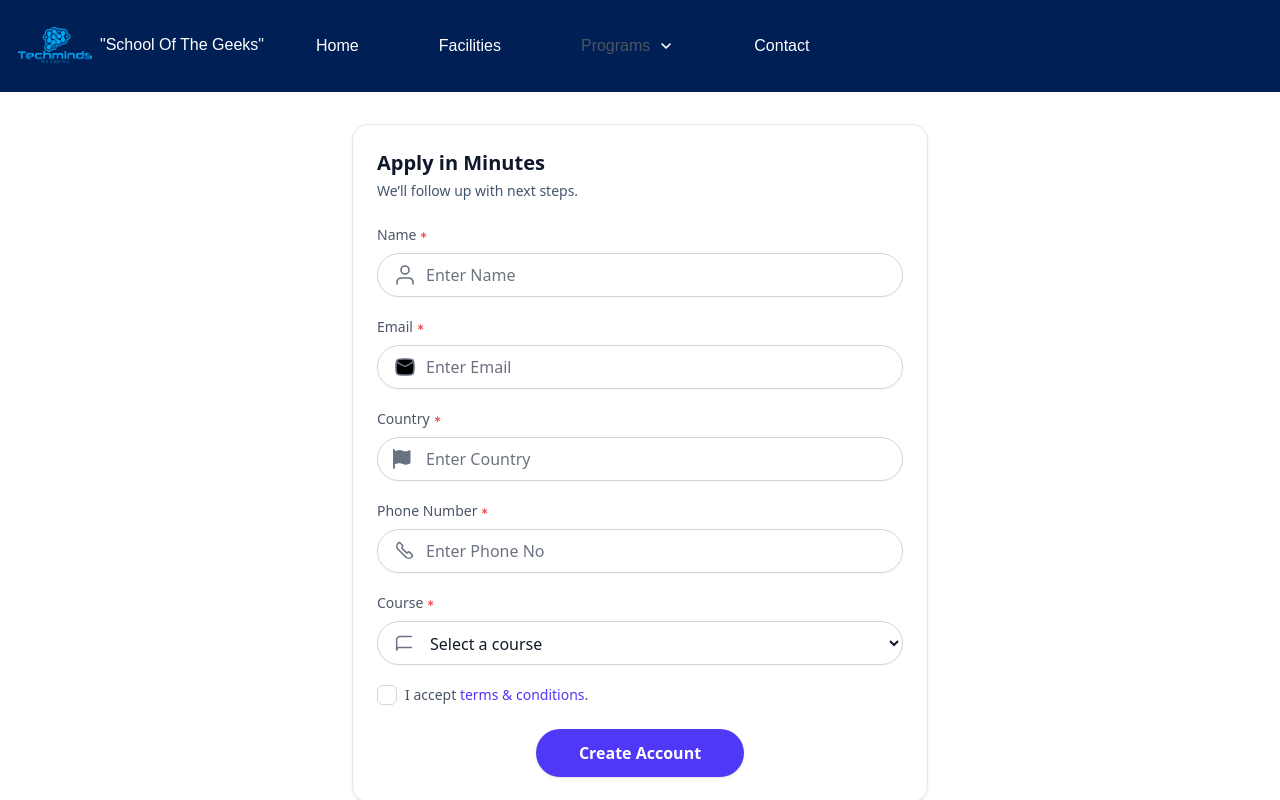
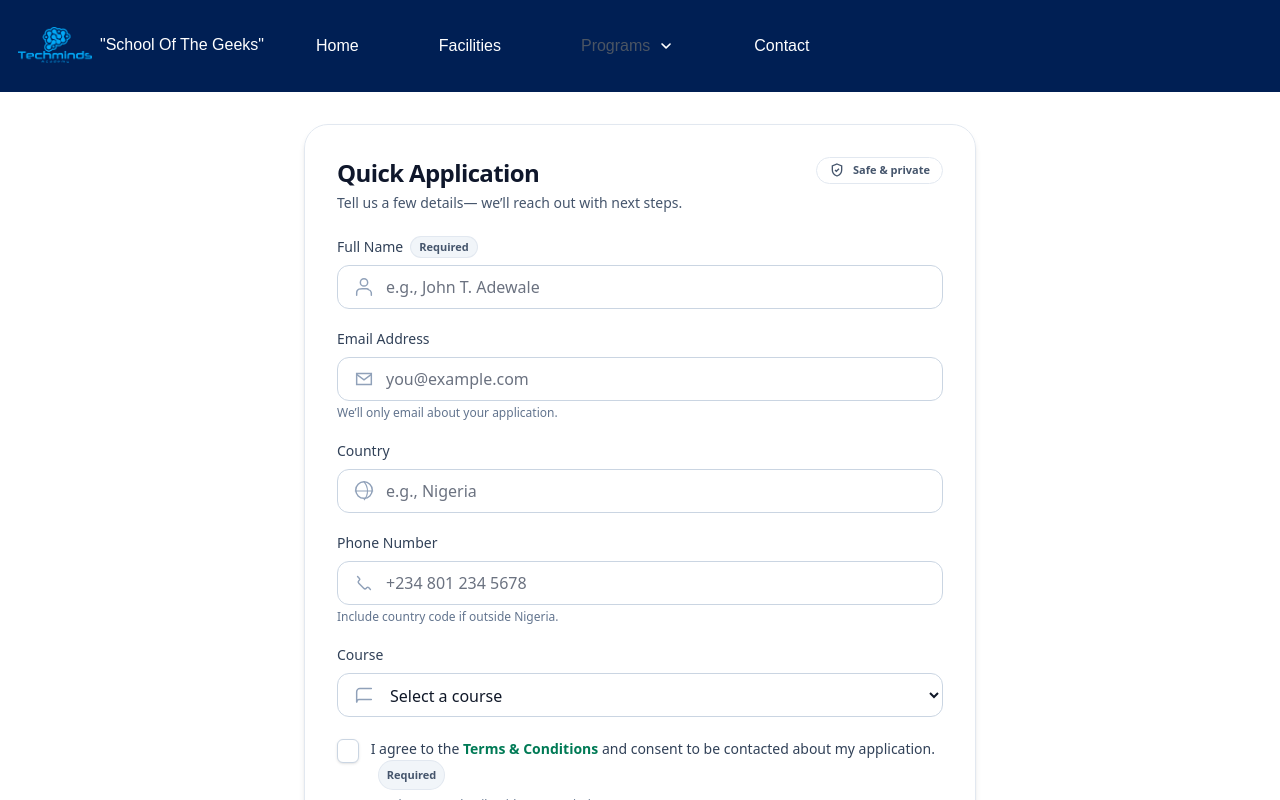
Before and after one commit to Bookofharry/Website-techminds, a React (Vite) app: page /application in a window 1280 px wide. Shown: the top 800 px of the page. Built offline with nearby package versions, Linux system fonts and the light colour scheme; a web font is replaced by a local one.

Commit message:
Done with Facilities Page

```diff
--- a/src/App.jsx
+++ b/src/App.jsx
@@ -11,11 +11,13 @@ import Footer from './compo/footer'
 import Mail from './pages/Mail'
 import Application from './pages/Application'
 import { BrowserRouter, Route, Routes } from 'react-router-dom'
+import ScrollToTop from "./ScroolTop";
 
 function App(){
 
   return (
     <BrowserRouter>
+    <ScrollToTop />
       {/* Navigation Bar Needs to be Worked On */}
       <nav>
         <NavBar/>
--- a/src/compo/add.jsx
+++ b/src/compo/add.jsx
@@ -1,5 +1,3 @@
-import React from "react";
-
 export default function KidsCodeOverview() {
   const navy = "#0b2a6b";
   const icon = "h-7 w-7 text-[#0b2a6b] dark:text-[#6f8ac5]";
--- a/src/pages/Application.jsx
+++ b/src/pages/Application.jsx
@@ -1,4 +1,4 @@
-import React, { useState } from "react";
+import { useState } from "react";
 
 function Application({ onSubmit }) {
   const [values, setValues] = useState({
@@ -56,7 +56,6 @@ function Application({ onSubmit }) {
       if (typeof onSubmit === "function") {
         await onSubmit(values);
       } else {
-        // demo fallback
         await new Promise((r) => setTimeout(r, 900));
         console.log("Application submitted:", values);
       }
@@ -75,44 +74,73 @@ function Application({ onSubmit }) {
     }
   };
 
+  // --- UI tokens (switched to emerald/green)
   const inputBase =
-    "block w-full h-11 pr-5 pl-12 py-2.5 text-base font-normal shadow-xs text-gray-900 dark:text-slate-100 bg-transparent border rounded-full placeholder-gray-400 focus:outline-none transition";
-  const borderOk = "border-gray-300 focus:border-indigo-500";
-  const borderErr = "border-red-400 focus:border-red-500";
+    "block w-full h-11 pr-4 pl-12 py-2.5 text-base font-normal text-gray-900 dark:text-slate-100 bg-white/70 dark:bg-slate-900/70 border rounded-xl placeholder-gray-400 focus:outline-none transition";
+  const ok =
+    "border-slate-300 hover:border-slate-400 focus:border-emerald-600 focus:ring-2 focus:ring-emerald-500/30";
+  const err =
+    "border-red-400 hover:border-red-500 focus:border-red-500 focus:ring-2 focus:ring-red-400/30";
+
+  const labelCls =
+    "mb-2 flex items-center text-sm font-medium text-slate-700 dark:text-slate-300";
+
+  const iconWrap =
+    "pointer-events-none absolute inset-y-0 left-0 flex items-center pl-3 text-slate-400";
 
   return (
     <section className="py-8">
-      <div className="mx-auto w-full max-w-xl rounded-2xl border border-slate-200 bg-white/90 p-6 shadow-sm backdrop-blur dark:border-slate-800 dark:bg-slate-900/70">
-        <h2 className="text-xl font-semibold text-slate-900 dark:text-white">
-          Apply in Minutes
+      <div className="mx-auto w-full max-w-2xl rounded-3xl border border-slate-200 bg-white/90 p-6 shadow-md backdrop-blur dark:border-slate-800 dark:bg-slate-900/70 sm:p-8">
+        {/* Header */}
+        <div className="flex items-start justify-between">
+          <div>
+            <h2 className="text-2xl font-black tracking-tight text-slate-900 dark:text-white">
+              Quick Application
             </h2>
             <p className="mt-1 text-sm text-slate-600 dark:text-slate-300">
-           We’ll follow up with next steps.
+              Tell us a few details—{" "}
+              <span className="font-medium">we’ll reach out with next steps.</span>
             </p>
+          </div>
+          {/* tiny reassurance badge */}
+          <div className="hidden sm:inline-flex items-center gap-2 rounded-full border border-slate-200 bg-slate-50 px-3 py-1 text-[11px] font-semibold text-slate-600 dark:border-slate-700 dark:bg-slate-800/60 dark:text-slate-300">
+            <svg viewBox="0 0 24 24" className="h-4 w-4" fill="none" stroke="currentColor" strokeWidth="2">
+              <path d="M12 3l7 3v6c0 4.5-3 7.5-7 9-4-1.5-7-4.5-7-9V6l7-3Z" />
+              <path d="M9 12l2 2 4-4" />
+            </svg>
+            Safe & private
+          </div>
+        </div>
 
+        {/* Success toast */}
         {sent && (
-          <div className="mt-4 rounded-lg border border-emerald-300 bg-emerald-50 px-4 py-3 text-sm text-emerald-800 dark:border-emerald-700 dark:bg-emerald-900/40 dark:text-emerald-200">
-            ✅ Application received! We’ll reach out shortly.
+          <div
+            role="status"
+            aria-live="polite"
+            className="mt-4 flex items-center gap-3 rounded-xl border border-emerald-300 bg-emerald-50 px-4 py-3 text-sm text-emerald-800 dark:border-emerald-700 dark:bg-emerald-900/40 dark:text-emerald-200"
+          >
+            <svg viewBox="0 0 24 24" className="h-5 w-5" fill="none" stroke="currentColor" strokeWidth="2">
+              <path d="M20 7L10 17l-6-6" />
+            </svg>
+            Application received! We’ll contact you soon.
           </div>
         )}
 
-        <form className="mt-6 space-y-5" onSubmit={handleSubmit} noValidate>
+        <form className="mt-6 grid grid-cols-1 gap-5" onSubmit={handleSubmit} noValidate>
           {/* Name */}
           <div className="relative">
-            <label
-              htmlFor="name"
-              className="mb-2 flex items-center text-sm font-medium text-gray-600 dark:text-slate-300"
-            >
-              Name
-              <svg width="7" height="7" className="ml-1" viewBox="0 0 7 7" fill="none">
-                <path d="M3.11222 6.04545L3.20668 3.94744L1.43679 5.08594L0.894886 4.14134L2.77415 3.18182L0.894886 2.2223L1.43679 1.2777L3.20668 2.41619L3.11222 0.318182H4.19105L4.09659 2.41619L5.86648 1.2777L6.40838 2.2223L4.52912 3.18182L6.40838 4.14134L5.86648 5.08594L4.09659 3.94744L4.19105 6.04545H3.11222Z" fill="#EF4444"/>
-              </svg>
+            <label htmlFor="name" className={labelCls}>
+              Full Name
+              <span className="ml-2 rounded-full bg-slate-100 px-2 py-0.5 text-[11px] font-semibold text-slate-600 ring-1 ring-slate-200 dark:bg-slate-800 dark:text-slate-300 dark:ring-slate-700">
+                Required
+              </span>
             </label>
 
             <div className="relative text-gray-500 focus-within:text-gray-900 dark:focus-within:text-white">
-              <div className="pointer-events-none absolute inset-y-0 left-0 flex items-center pl-3">
-                <svg className="ml-1 stroke-current" width="24" height="24" viewBox="0 0 24 24" fill="none">
-                  <path d="M20 21V20.1429C20 19.0805 20 18.5493 19.8997 18.1099C19.5578 16.6119 18.3881 15.4422 16.8901 15.1003C16.4507 15 15.9195 15 14.8571 15H10C8.13623 15 7.20435 15 6.46927 15.3045C5.48915 15.7105 4.71046 16.4892 4.30448 17.4693C4 18.2044 4 19.1362 4 21M16 7C16 9.20914 14.2091 11 12 11C9.79086 11 8 9.20914 8 7C8 4.79086 9.79086 3 12 3C14.2091 3 16 4.79086 16 7Z" strokeWidth="1.6" strokeLinecap="round"/>
+              <div className={iconWrap}>
+                <svg className="ml-1 stroke-current" width="22" height="22" viewBox="0 0 24 24" fill="none">
+                  <path d="M20 21v-1c0-1.1 0-1.65-.1-2.09a4 4 0 0 0-3.01-3.01C16.45 14.01 15.92 14 14.86 14H10c-1.86 0-2.79 0-3.53.31a4 4 0 0 0-2.17 2.17C4 17.21 4 18.14 4 20.01V21" strokeWidth="1.6" strokeLinecap="round"/>
+                  <circle cx="12" cy="7" r="4" strokeWidth="1.6"/>
                 </svg>
               </div>
               <input
@@ -123,8 +151,8 @@ function Application({ onSubmit }) {
                 value={values.name}
                 onChange={handleChange}
                 aria-invalid={!!errors.name}
-                className={`${inputBase} ${errors.name ? borderErr : borderOk}`}
-                placeholder="Enter Name"
+                className={`${inputBase} ${errors.name ? err : ok}`}
+                placeholder="e.g., John T. Adewale"
               />
             </div>
             {errors.name && <p className="mt-1 text-xs text-red-600">{errors.name}</p>}
@@ -132,20 +160,14 @@ function Application({ onSubmit }) {
 
           {/* Email */}
           <div className="relative">
-            <label
-              htmlFor="email"
-              className="mb-2 flex items-center text-sm font-medium text-gray-600 dark:text-slate-300"
-            >
-              Email
-              <svg width="7" height="7" className="ml-1" viewBox="0 0 7 7" fill="none">
-                <path d="M3.11222 6.04545L3.20668 3.94744L1.43679 5.08594L0.894886 4.14134L2.77415 3.18182L0.894886 2.2223L1.43679 1.2777L3.20668 2.41619L3.11222 0.318182H4.19105L4.09659 2.41619L5.86648 1.2777L6.40838 2.2223L4.52912 3.18182L6.40838 4.14134L5.86648 5.08594L4.09659 3.94744L4.19105 6.04545H3.11222Z" fill="#EF4444"/>
-              </svg>
+            <label htmlFor="email" className={labelCls}>
+              Email Address
             </label>
-
             <div className="relative text-gray-500 focus-within:text-gray-900 dark:focus-within:text-white">
-              <div className="pointer-events-none absolute inset-y-0 left-0 flex items-center pl-3">
-                <svg className="ml-1 stroke-current" width="24" height="24" viewBox="0 0 24 24">
-                  <path d="M3.54887 6.73325L7.76737 9.36216C9.82591 10.645 10.8552 11.2864 11.9999 11.2863C13.1446 11.2861 14.1737 10.6443 16.2318 9.36081L20.4611 6.72333M11 20H13C16.7712 20 18.6569 20 19.8284 18.8284C21 17.6569 21 15.7712 21 12C21 8.22876 21 6.34315 19.8284 5.17157C18.6569 4 16.7712 4 13 4H11C7.22876 4 5.34315 4 4.17157 5.17157C3 6.34315 3 8.22876 3 12C3 15.7712 3 17.6569 4.17157 18.8284C5.34315 20 7.22876 20 11 20Z" strokeWidth="1.6" strokeLinecap="round" strokeLinejoin="round"/>
+              <div className={iconWrap}>
+                <svg className="ml-1 stroke-current" width="22" height="22" viewBox="0 0 24 24" fill="none">
+                  <path d="M4 6h16v12H4z" strokeWidth="1.6" />
+                  <path d="M4 7l8 6 8-6" strokeWidth="1.6" />
                 </svg>
               </div>
               <input
@@ -156,29 +178,29 @@ function Application({ onSubmit }) {
                 value={values.email}
                 onChange={handleChange}
                 aria-invalid={!!errors.email}
-                className={`${inputBase} ${errors.email ? borderErr : borderOk}`}
-                placeholder="Enter Email"
+                className={`${inputBase} ${errors.email ? err : ok}`}
+                placeholder="you@example.com"
               />
             </div>
-            {errors.email && <p className="mt-1 text-xs text-red-600">{errors.email}</p>}
+            <div className="mt-1 flex items-center justify-between">
+              {errors.email ? (
+                <p className="text-xs text-red-600">{errors.email}</p>
+              ) : (
+                <p className="text-xs text-slate-500 dark:text-slate-400">We’ll only email about your application.</p>
+              )}
+            </div>
           </div>
 
           {/* Country */}
           <div className="relative">
-            <label
-              htmlFor="country"
-              className="mb-2 flex items-center text-sm font-medium text-gray-600 dark:text-slate-300"
-            >
+            <label htmlFor="country" className={labelCls}>
               Country
-              <svg width="7" height="7" className="ml-1" viewBox="0 0 7 7" fill="none">
-                <path d="M3.11222 6.04545L3.20668 3.94744L1.43679 5.08594L0.894886 4.14134L2.77415 3.18182L0.894886 2.2223L1.43679 1.2777L3.20668 2.41619L3.11222 0.318182H4.19105L4.09659 2.41619L5.86648 1.2777L6.40838 2.2223L4.52912 3.18182L6.40838 4.14134L5.86648 5.08594L4.09659 3.94744L4.19105 6.04545H3.11222Z" fill="#EF4444"/>
-              </svg>
             </label>
-
             <div className="relative text-gray-500 focus-within:text-gray-900 dark:focus-within:text-white">
-              <div className="pointer-events-none absolute inset-y-0 left-0 flex items-center pl-3">
-                <svg xmlns="http://www.w3.org/2000/svg" className="ml-1" fill="none" height="20" viewBox="0 0 448 512">
-                  <path d="M48 24C48 10.7 37.3 0 24 0S0 10.7 0 24V64 350.5 400v88c0 13.3 10.7 24 24 24s24-10.7 24-24V388l80.3-20.1c41.1-10.3 84.6-5.5 122.5 13.4c44.2 22.1 95.5 24.8 141.7 7.4l34.7-13c12.5-4.7 20.8-16.6 20.8-30V66.1c0-23-24.2-38-44.8-27.7l-9.6 4.8c-46.3 23.2-100.8 23.2-147.1 0c-35.1-17.6-75.4-22-113.5-12.5L48 52V24z" fill="currentColor"/>
+              <div className={iconWrap}>
+                <svg width="22" height="22" viewBox="0 0 24 24" className="ml-1" fill="none" stroke="currentColor">
+                  <path d="M12 2a9 9 0 1 0 .001 18.001A9 9 0 0 0 12 2Z" strokeWidth="1.6"/>
+                  <path d="M2 12h20M12 2a15 15 0 0 1 0 20" strokeWidth="1.2" />
                 </svg>
               </div>
               <input
@@ -188,8 +210,8 @@ function Application({ onSubmit }) {
                 value={values.country}
                 onChange={handleChange}
                 aria-invalid={!!errors.country}
-                className={`${inputBase} ${errors.country ? borderErr : borderOk}`}
-                placeholder="Enter Country"
+                className={`${inputBase} ${errors.country ? err : ok}`}
+                placeholder="e.g., Nigeria"
               />
             </div>
             {errors.country && <p className="mt-1 text-xs text-red-600">{errors.country}</p>}
@@ -197,20 +219,13 @@ function Application({ onSubmit }) {
 
           {/* Phone */}
           <div className="relative">
-            <label
-              htmlFor="phone"
-              className="mb-2 flex items-center text-sm font-medium text-gray-600 dark:text-slate-300"
-            >
+            <label htmlFor="phone" className={labelCls}>
               Phone Number
-              <svg width="7" height="7" className="ml-1" viewBox="0 0 7 7" fill="none">
-                <path d="M3.11222 6.04545L3.20668 3.94744L1.43679 5.08594L0.894886 4.14134L2.77415 3.18182L0.894886 2.2223L1.43679 1.2777L3.20668 2.41619L3.11222 0.318182H4.19105L4.09659 2.41619L5.86648 1.2777L6.40838 2.2223L4.52912 3.18182L6.40838 4.14134L5.86648 5.08594L4.09659 3.94744L4.19105 6.04545H3.11222Z" fill="#EF4444"/>
-              </svg>
             </label>
-
             <div className="relative text-gray-500 focus-within:text-gray-900 dark:focus-within:text-white">
-              <div className="pointer-events-none absolute inset-y-0 left-0 flex items-center pl-3">
-                <svg className="ml-1 stroke-current" width="24" height="24" viewBox="0 0 24 24" fill="none">
-                  <path d="M5.02623 10.2611L12.7387 17.9736C14.4091 19.6439 17.1173 19.6439 18.7877 17.9736C19.4559 17.3054 19.4559 16.2221 18.7877 15.554L16.6454 13.4116C16.1582 12.9244 15.3683 12.9244 14.8811 13.4116C14.3939 13.8988 13.604 13.8988 13.1168 13.4116L9.23534 9.53015C8.74814 9.04295 8.74814 8.25305 9.23534 7.76585C9.72253 7.27865 9.72253 6.48875 9.23534 6.00155L7.44584 4.21205C6.77768 3.5439 5.69439 3.5439 5.02623 4.21205C3.35584 5.88244 3.35584 8.59067 5.02623 10.2611Z" strokeWidth="1.6"/>
+              <div className={iconWrap}>
+                <svg className="ml-1 stroke-current" width="22" height="22" viewBox="0 0 24 24" fill="none">
+                  <path d="M5 5l2 2c.5.5.5 1.3 0 1.8l-.7.7a2 2 0 0 0 0 2.8l5.4 5.4a2 2 0 0 0 2.8 0l.7-.7c.5-.5 1.3-.5 1.8 0l2 2" strokeWidth="1.6" strokeLinecap="round"/>
                 </svg>
               </div>
               <input
@@ -221,30 +236,27 @@ function Application({ onSubmit }) {
                 value={values.phone}
                 onChange={handleChange}
                 aria-invalid={!!errors.phone}
-                className={`${inputBase} ${errors.phone ? borderErr : borderOk}`}
-                placeholder="Enter Phone No"
+                className={`${inputBase} ${errors.phone ? err : ok}`}
+                placeholder="+234 801 234 5678"
               />
             </div>
-            {errors.phone && <p className="mt-1 text-xs text-red-600">{errors.phone}</p>}
+            {errors.phone ? (
+              <p className="mt-1 text-xs text-red-600">{errors.phone}</p>
+            ) : (
+              <p className="mt-1 text-xs text-slate-500 dark:text-slate-400">Include country code if outside Nigeria.</p>
+            )}
           </div>
 
           {/* Course */}
           <div className="relative">
-            <label
-              htmlFor="course"
-              className="mb-2 flex items-center text-sm font-medium text-gray-600 dark:text-slate-300"
-            >
+            <label htmlFor="course" className={labelCls}>
               Course
-              <svg width="7" height="7" className="ml-1" viewBox="0 0 7 7" fill="none">
-                <path d="M3.11222 6.04545L3.20668 3.94744L1.43679 5.08594L0.894886 4.14134L2.77415 3.18182L0.894886 2.2223L1.43679 1.2777L3.20668 2.41619L3.11222 0.318182H4.19105L4.09659 2.41619L5.86648 1.2777L6.40838 2.2223L4.52912 3.18182L6.40838 4.14134L5.86648 5.08594L4.09659 3.94744L4.19105 6.04545H3.11222Z" fill="#EF4444"/>
-              </svg>
             </label>
-
             <div className="relative text-gray-500 focus-within:text-gray-900 dark:focus-within:text-white">
-              <div className="pointer-events-none absolute inset-y-0 left-0 flex items-center pl-3">
-                <svg className="ml-1" width="22" height="22" viewBox="0 0 24 24" fill="none">
-                  <path d="M4 19.5C4 18.1193 5.11929 17 6.5 17H20" stroke="currentColor" strokeWidth="1.6" strokeLinecap="round"/>
-                  <path d="M20 5H7.5C5.567 5 4 6.567 4 8.5V19.5" stroke="currentColor" strokeWidth="1.6" strokeLinecap="round"/>
+              <div className={iconWrap}>
+                <svg className="ml-1" width="22" height="22" viewBox="0 0 24 24" fill="none" stroke="currentColor">
+                  <path d="M4 19.5C4 18.1 5.1 17 6.5 17H20" strokeWidth="1.6" strokeLinecap="round"/>
+                  <path d="M20 5H7.5C5.6 5 4 6.6 4 8.5V19.5" strokeWidth="1.6" strokeLinecap="round"/>
                 </svg>
               </div>
               <select
@@ -253,7 +265,7 @@ function Application({ onSubmit }) {
                 value={values.course}
                 onChange={handleChange}
                 aria-invalid={!!errors.course}
-                className={`${inputBase} pr-10 ${errors.course ? borderErr : borderOk}`}
+                className={`${inputBase} pr-10 ${errors.course ? err : ok}`}
               >
                 <option value="" disabled>
                   Select a course
@@ -268,36 +280,111 @@ function Application({ onSubmit }) {
             {errors.course && <p className="mt-1 text-xs text-red-600">{errors.course}</p>}
           </div>
 
-          {/* Terms */}
-          <div className="flex items-center">
+          {/* Terms — custom checkbox with GREEN checkmark */}
+          <div className="relative">
+            <label htmlFor="accept" className="group flex cursor-pointer items-start gap-3">
               <input
                 id="accept"
                 name="accept"
                 type="checkbox"
                 checked={values.accept}
                 onChange={handleChange}
-              className="mr-2 h-5 w-5 appearance-none rounded-md border border-gray-300 hover:border-indigo-500 hover:bg-indigo-100 checked:border-indigo-500 checked:bg-indigo-100"
+                aria-invalid={!!errors.accept}
+                aria-describedby="accept-help"
+                className="peer sr-only"
               />
-            <label htmlFor="accept" className="text-sm text-gray-600 dark:text-slate-300">
-              I accept{" "}
-              <a href="#" className="font-medium text-indigo-600 hover:underline">
-                terms &amp; conditions
-              </a>
-              .
+              <span
+                className={[
+                  "relative mt-0.5 inline-flex h-6 w-6 items-center justify-center rounded-md",
+                  // base box
+                  "border border-slate-300 bg-white shadow-sm dark:border-slate-700/70 dark:bg-slate-800",
+                  "transition-all duration-300 group-hover:border-emerald-400",
+                  // focus ring
+                  "peer-focus-visible:outline peer-focus-visible:outline-2 peer-focus-visible:outline-emerald-500 peer-focus-visible:outline-offset-2",
+                  // checked state: keep light box, green border + subtle glow
+                  "peer-checked:border-emerald-600 peer-checked:shadow-[0_0_0_4px_rgba(16,185,129,0.15)]",
+                  errors.accept ? "ring-1 ring-red-400/70" : "",
+                ].join(" ")}
+              >
+                {/* GREEN checkmark */}
+                <svg
+                  viewBox="0 0 24 24"
+                  className={[
+                    "h-4 w-4 text-emerald-600 dark:text-emerald-400",
+                    "transition-transform duration-300",
+                    "peer-checked:scale-100 peer-checked:opacity-100",
+                    "scale-75 opacity-0",
+                  ].join(" ")}
+                  aria-hidden
+                >
+                  <path
+                    d="M5 13l4 4L19 7"
+                    fill="none"
+                    stroke="currentColor"
+                    strokeWidth="3"
+                    strokeLinecap="round"
+                    strokeLinejoin="round"
+                  />
+                </svg>
+                {/* subtle highlight on check */}
+                <span
+                  className={[
+                    "pointer-events-none absolute inset-0 rounded-md opacity-0 transition-opacity duration-300",
+                    "peer-checked:opacity-100",
+                    "bg-[radial-gradient(120%_120%_at_0%_0%,_rgba(16,185,129,0.08)_0%,_transparent_60%)]",
+                  ].join(" ")}
+                />
+              </span>
+
+              <span className="text-sm leading-6 text-slate-700 dark:text-slate-300">
+                I agree to the{" "}
+                <a href="#" className="font-semibold text-emerald-700 underline-offset-2 hover:underline dark:text-emerald-400">
+                  Terms &amp; Conditions
+                </a>{" "}
+                and consent to be contacted about my application.
+                <span className="ml-2 inline-flex items-center rounded-full bg-slate-100 px-2 py-0.5 text:[11px] text-[11px] font-semibold text-slate-600 ring-1 ring-slate-200 dark:bg-slate-800 dark:text-slate-300 dark:ring-slate-700">
+                  Required
+                </span>
+              </span>
             </label>
+
+            <p
+              id="accept-help"
+              className={["mt-2 text-xs", errors.accept ? "text-red-600" : "text-slate-500 dark:text-slate-400"].join(" ")}
+            >
+              {errors.accept ? errors.accept : "We never share your details without permission."}
+            </p>
           </div>
-          {errors.accept && <p className="text-xs text-red-600">{errors.accept}</p>}
 
           {/* Submit */}
           <div className="flex items-center justify-center pt-1">
             <button
               type="submit"
               disabled={submitting}
-              className="flex h-12 w-52 items-center justify-center rounded-full bg-indigo-600 text-white text-base font-semibold leading-7 shadow-sm transition-all duration-300 hover:bg-indigo-700 focus:outline-none focus:ring-2 focus:ring-indigo-500 disabled:opacity-50"
+              className={[
+                "inline-flex h-12 w-56 items-center justify-center rounded-full",
+                "bg-emerald-600 text-white text-base font-semibold leading-7 shadow-sm transition-all duration-300",
+                "hover:bg-emerald-700 focus:outline-none focus:ring-2 focus:ring-emerald-500",
+                "disabled:cursor-not-allowed disabled:opacity-60",
+              ].join(" ")}
             >
-              {submitting ? "Submitting…" : "Create Account"}
+              {submitting ? (
+                <span className="inline-flex items-center gap-2">
+                  <svg className="h-4 w-4 animate-spin" viewBox="0 0 24 24" fill="none" stroke="currentColor" strokeWidth="2">
+                    <path d="M12 3a9 9 0 1 1-9 9" />
+                  </svg>
+                  Submitting…
+                </span>
+              ) : (
+                "Submit Application"
+              )}
             </button>
           </div>
+
+          {/* tiny privacy footnote */}
+          <p className="mx-auto max-w-lg text-center text-[12px] text-slate-500 dark:text-slate-400">
+            By submitting, you agree to be contacted about admission. You can opt out anytime.
+          </p>
         </form>
       </div>
     </section>
--- a/src/pages/Facilities.jsx
+++ b/src/pages/Facilities.jsx
@@ -7,8 +7,8 @@ function Facilities() {
     <div >
 
         <TechMindsMarqueeShowcase />
+        <Picture/>
         <KidsRes/>
-        <Picture/>
 
 
 
```
Also changed, not shown: src/ScroolTop.jsx (added, +23 -0 lines). Lines whose indentation alone changed are shown as unchanged.
